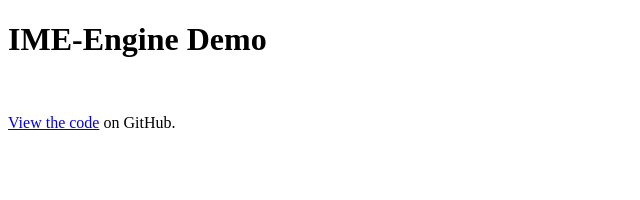
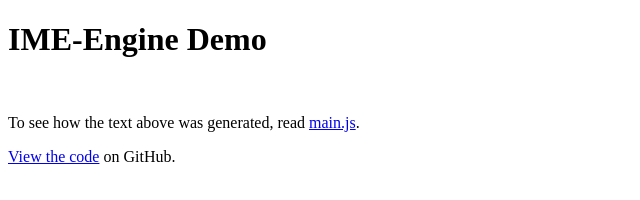
Before and after one commit to samblenny/ime_engine, a plain HTML site: page wasm-demo/index.html in a window 1280 px wide. Shown: the whole page, without its empty margins (0-640 px from the left). Drawn offline with Linux system fonts and the light colour scheme; no server answers.

Commit message:
update wasm demo

```diff
--- a/wasm-demo/index.html
+++ b/wasm-demo/index.html
@@ -9,6 +9,7 @@
 <h1>IME-Engine Demo</h1>
 <pre id="x"></pre>
 <br>
+<p>To see how the text above was generated, read <a href="main.js">main.js</a>.</p>
 <p><a href="https://github.com/samblenny/ime-engine">View the code</a> on GitHub.</p>
 <script defer="" src="main.js"></script>
 </body>
```
